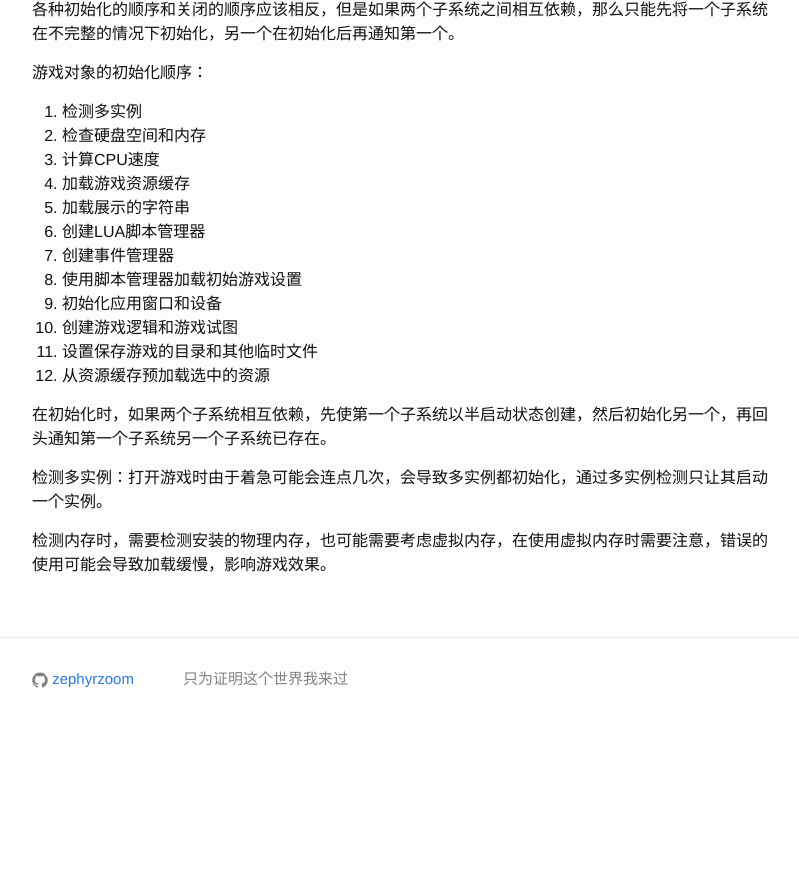
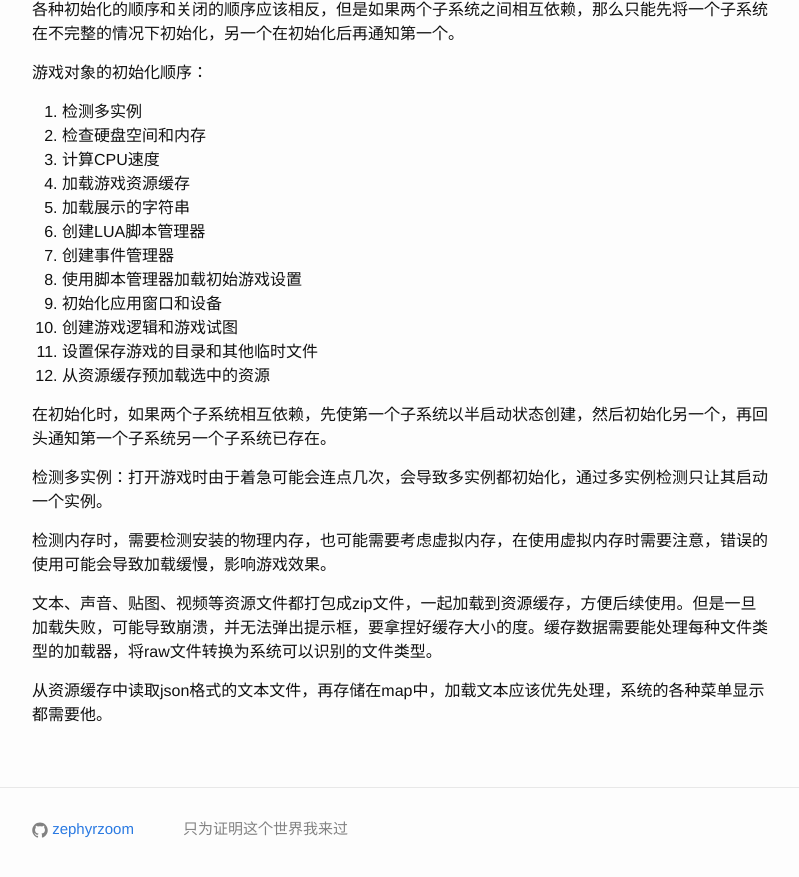
Before and after one commit to zephyrzoom/zephyrzoom.github.io, a Jekyll site: the page built from _posts/2017-09-09-game-coding.md, in a window 1280 px wide and 900 px high, scrolled down 3639 px. Shown: the top 877 px of the window, without its empty margins (238-1037 px from the left). Built offline with Jekyll 4.4.1, drawn with Linux system fonts in a browser that asks for light colours; comment, search, counter and statistics services are not loaded; before the commit the page ends 4389 px from its top, so only the background shows below that.

Commit message:
update game coding

```diff
--- a/_posts/2017-09-09-game-coding.md
+++ b/_posts/2017-09-09-game-coding.md
@@ -113,3 +113,7 @@ Game application Layer是入口点，应该是一个全局单利对象，而且
 检测多实例：打开游戏时由于着急可能会连点几次，会导致多实例都初始化，通过多实例检测只让其启动一个实例。
 
 检测内存时，需要检测安装的物理内存，也可能需要考虑虚拟内存，在使用虚拟内存时需要注意，错误的使用可能会导致加载缓慢，影响游戏效果。
+
+文本、声音、贴图、视频等资源文件都打包成zip文件，一起加载到资源缓存，方便后续使用。但是一旦加载失败，可能导致崩溃，并无法弹出提示框，要拿捏好缓存大小的度。缓存数据需要能处理每种文件类型的加载器，将raw文件转换为系统可以识别的文件类型。
+
+从资源缓存中读取json格式的文本文件，再存储在map中，加载文本应该优先处理，系统的各种菜单显示都需要他。
```
